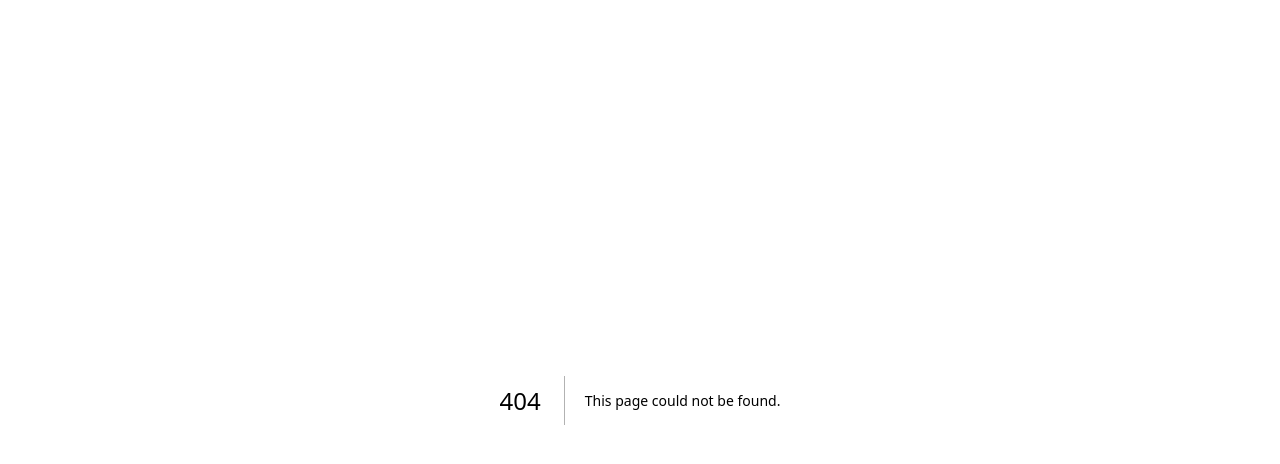
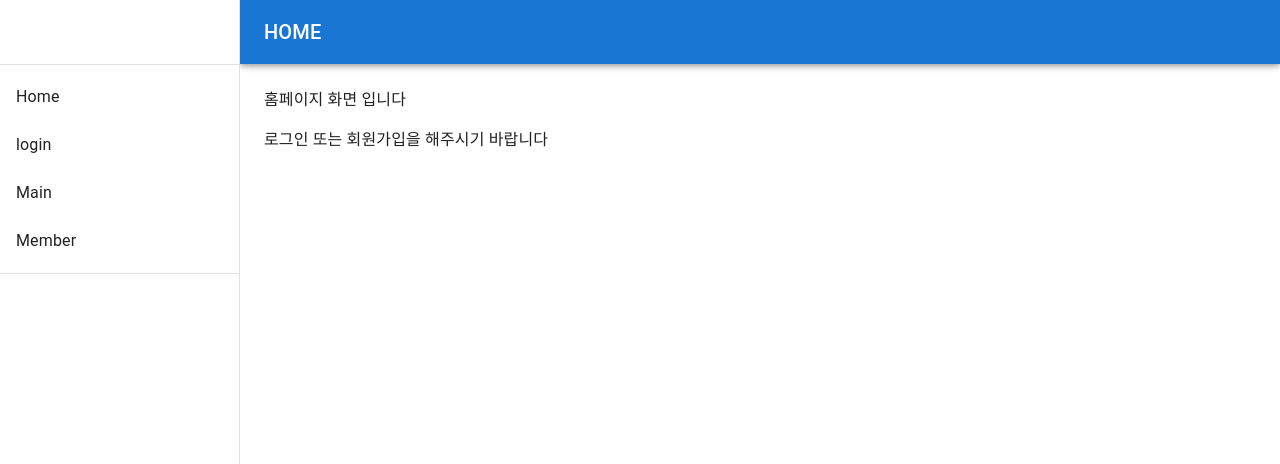
Before and after one commit to suong1272000/soccer-mania, a Next.js app in the folder soccer-mania/: page /layout in a window 1280 px wide. Before the commit this address had no page. Shown: the top 464 px of the page. Built offline with nearby package versions, Linux system fonts and the light colour scheme.

Commit message:
layout-added

```diff
--- /dev/null
+++ b/soccer-mania/src/pages/layout.tsx
@@ -0,0 +1,72 @@
+import * as React from 'react';
+import Box from '@mui/material/Box';
+import Drawer from '@mui/material/Drawer';
+import CssBaseline from '@mui/material/CssBaseline';
+import AppBar from '@mui/material/AppBar';
+import Toolbar from '@mui/material/Toolbar';
+import List from '@mui/material/List';
+import Typography from '@mui/material/Typography';
+import Divider from '@mui/material/Divider';
+import ListItem from '@mui/material/ListItem';
+import ListItemButton from '@mui/material/ListItemButton';
+import ListItemIcon from '@mui/material/ListItemIcon';
+import ListItemText from '@mui/material/ListItemText';
+import InboxIcon from '@mui/icons-material/MoveToInbox';
+import MailIcon from '@mui/icons-material/Mail';
+
+const drawerWidth = 240;
+
+export default function PermanentDrawerLeft() {
+    return (
+        <Box sx={{ display: 'flex' }}>
+            <CssBaseline />
+            <AppBar
+                position="fixed"
+                sx={{ width: `calc(100% - ${drawerWidth}px)`, ml: `${drawerWidth}px` }}
+            >
+                <Toolbar>
+                    <Typography variant="h6" noWrap component="div">
+                        HOME
+                    </Typography>
+                </Toolbar>
+            </AppBar>
+            <Drawer
+                sx={{
+                    width: drawerWidth,
+                    flexShrink: 0,
+                    '& .MuiDrawer-paper': {
+                        width: drawerWidth,
+                        boxSizing: 'border-box',
+                    },
+                }}
+                variant="permanent"
+                anchor="left"
+            >
+                <Toolbar />
+                <Divider />
+                <List>
+                    {['Home', 'login', 'Main', 'Member'].map((text, index) => (
+                        <ListItem key={text} disablePadding>
+                            <ListItemButton>
+                                <ListItemText primary={text} />
+                            </ListItemButton>
+                        </ListItem>
+                    ))}
+                </List>
+                <Divider />
+            </Drawer>
+            <Box
+                component="main"
+                sx={{ flexGrow: 1, bgcolor: 'background.default', p: 3 }}
+            >
+                <Toolbar />
+                <Typography paragraph>
+                    홈페이지 화면 입니다
+                </Typography>
+                <Typography paragraph>
+                   로그인 또는 회원가입을 해주시기 바랍니다
+                </Typography>
+            </Box>
+        </Box>
+    );
+}
```
